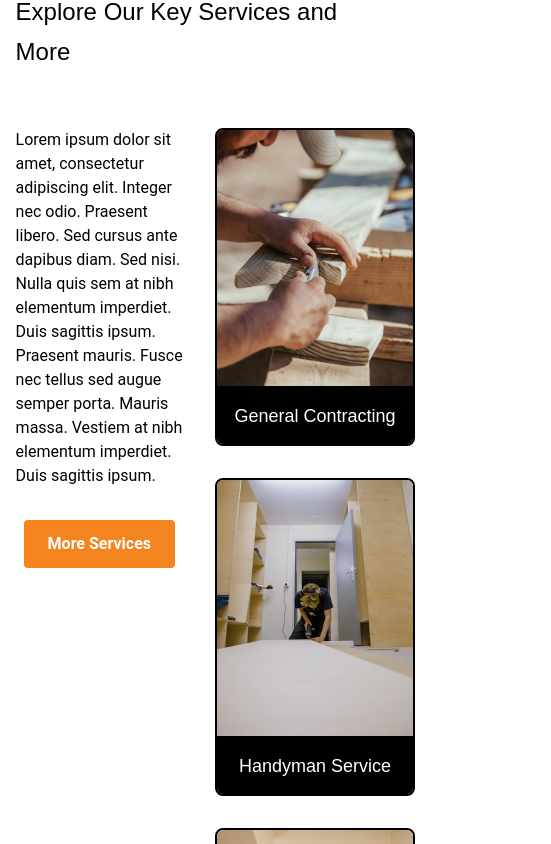
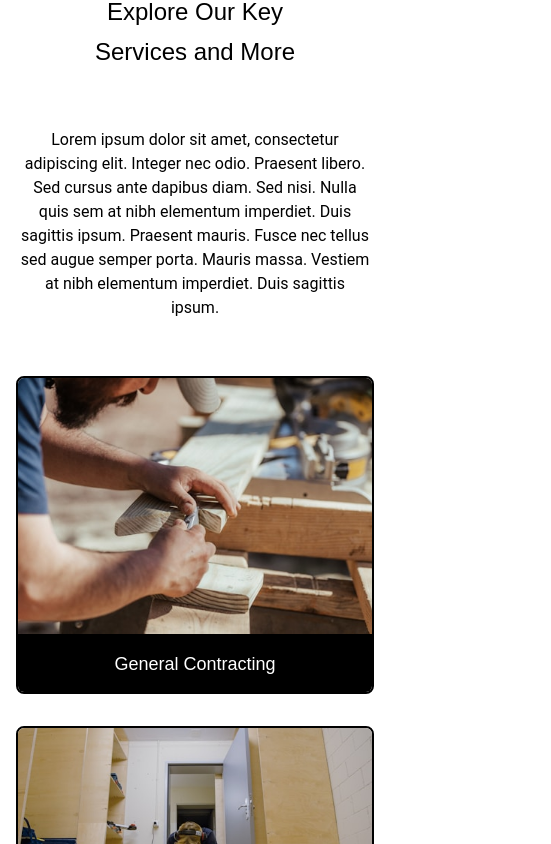
Before and after one commit to adinduokoro/Liz-Will-V2, a React (Create React App) app: page / in a window 390 px wide. Shown: the part 2940-3784 px from the top of the page, 551 px wide, since content can reach past the window. Built offline with nearby package versions, Linux system fonts and the light colour scheme.

Commit message:
Responsiveness updates

```diff
--- a/src/App.css
+++ b/src/App.css
@@ -38,6 +38,7 @@
 }
 
 body {
+  min-width: 320px;
   font-family: var(--fontBody);
   background: var(--surfaceColor);
   color: var(--surfaceNeutralColor);
--- a/src/components/contactForm/ContactForm.module.css
+++ b/src/components/contactForm/ContactForm.module.css
@@ -12,8 +12,7 @@
 
 .contactForm .inputFields {
   display: flex;
-  align-items: center;
-  gap: 2rem;
+  gap: 1rem;
 }
 
 .rowOne,
@@ -59,3 +58,9 @@
   border-radius: var(--radiusSmall);
   border: 2px solid var(--surfaceNeutralColor);
 }
+
+@media screen and (max-width: 425px) {
+  .contactForm .inputFields {
+flex-direction: column;
+  }
+}
--- a/src/components/contactSection/ContactSection.js
+++ b/src/components/contactSection/ContactSection.js
@@ -8,7 +8,7 @@ const ContactSection = () => {
       <div className="container">
         <div className={styles.contactContent}>
           <h2>
-            Contact Liz Will <br />
+            Liz Will <br />
             Design and Renovation
           </h2>
           <div className={styles.contactInfo}>
--- a/src/components/contactSection/ContactSection.module.css
+++ b/src/components/contactSection/ContactSection.module.css
@@ -1,38 +1,52 @@
-.contactInfo{
-    display: flex;
-    justify-content: space-between;
-    gap: 8rem;
-}
-
-.contactContent{
+.contactContent {
   display: flex;
   flex-direction: column;
   gap: 3.5rem;
   padding: 4rem 0;
 }
 
-.left{
+.contactInfo {
+  display: flex;
+  justify-content: space-between;
+  gap: 8rem;
+}
+
+
+.left {
   display: flex;
   flex-direction: column;
   gap: 3.5rem;
   min-width: 13.25rem;
 }
 
-.cta{
+.cta {
   display: flex;
   flex-direction: column;
   gap: 2.25rem;
 }
 
-.cta h2{
+.cta h2 {
   white-space: nowrap;
 }
 
-.right{
+.right {
   max-width: 40rem;
   width: 100%;
   display: flex;
   flex-direction: column;
   gap: 5rem;
+}
 
+@media screen and (max-width: 768px) {
+  .contactContent {
+    align-items: center;
+    text-align: center;
   }
+
+  .contactInfo {
+    display: flex;
+    flex-direction: column;
+    align-items: center;
+    gap: 8rem;
+  }
+}
--- a/src/components/footer/Footer.module.css
+++ b/src/components/footer/Footer.module.css
@@ -20,6 +20,7 @@
   justify-content: space-between;
   align-items: flex-start;
   align-self: stretch;
+  gap: 4rem;
 }
 
 .companyDetails {
@@ -66,7 +67,7 @@
 
 .inputField {
   display: flex;
-  gap: 2rem;
+  gap: 1rem;
   width: 100%;
   position: relative;
 }
@@ -151,3 +152,35 @@
   height: 1.5rem;
   flex-shrink: 0;
 }
+
+@media screen and (max-width: 768px) {
+.top{
+  flex-direction: column;
+  align-items: center;
+  text-align: center;
+}
+
+  .bottom {
+    flex-direction: column-reverse;
+    gap: 2rem;
+  }
+
+    .address,
+    .companyContact{
+      align-items: center;
+    }
+
+  .bottom p {
+    width: 100%;
+  }
+}
+
+@media screen and (max-width: 425px) {
+  .inputField{
+    flex-direction: column;
+  }
+
+  .form textarea{
+    min-height: 10.3125rem;
+  }
+}
--- a/src/components/service/Service.js
+++ b/src/components/service/Service.js
@@ -8,7 +8,10 @@ const Service = () => {
     <section className={styles.service}>
       <div className="container">
         <div className={styles.serviceContent}>
-          <h2>Explore Our Key Services and More</h2>
+          <h2>
+            Explore Our Key
+            <br /> Services and More
+          </h2>
           <div className={styles.serviceInfo}>
             <div className={styles.description}>
               <p>
@@ -25,8 +28,9 @@ const Service = () => {
                 </button>
               </Link>
             </div>
+            <div className={styles.cta}>
               <div className={styles.cards}>
-              {services.map((service,index) => (
+                {services.map((service, index) => (
                   <div className={styles.card} key={index}>
                     <div className={styles.imageContainer}>
                       <img src={service.image} alt="" />
@@ -37,6 +41,12 @@ const Service = () => {
                   </div>
                 ))}
               </div>
+              <Link to="services">
+                <button className="button-text primary-button">
+                  More Services
+                </button>
+              </Link>
+            </div>
           </div>
         </div>
       </div>
--- a/src/components/service/Service.module.css
+++ b/src/components/service/Service.module.css
@@ -29,6 +29,17 @@
 
 .description button{
   margin: 0.5rem;
+}
+
+.cta{
+  display: flex;
+flex-direction: column;
+align-items: center;
+gap: 3.5rem;
+}
+
+.cta button{
+  display: none;
 }
 
 .cards {
@@ -75,3 +86,30 @@
   background: var(--surfaceNeutralColor);
   white-space: nowrap;
 }
+
+
+
+@media screen and (max-width: 768px) {
+  .serviceContent{
+    text-align: center;
+    align-items: center;
+  }
+
+  .serviceInfo{
+    align-items: center;
+    text-align: center;
+    flex-direction: column;
+  }
+
+  .description{
+    align-items: center;
+  }
+
+  .description button{
+    display: none;
+  }
+
+  .cta button{
+    display: block;
+  }
+}
```
Also changed, not shown: src/components/footer/Footer.js (+0 -85 lines), src/components/header/Header.module.css (line endings or trailing spaces). Lines whose indentation alone changed are shown as unchanged.
